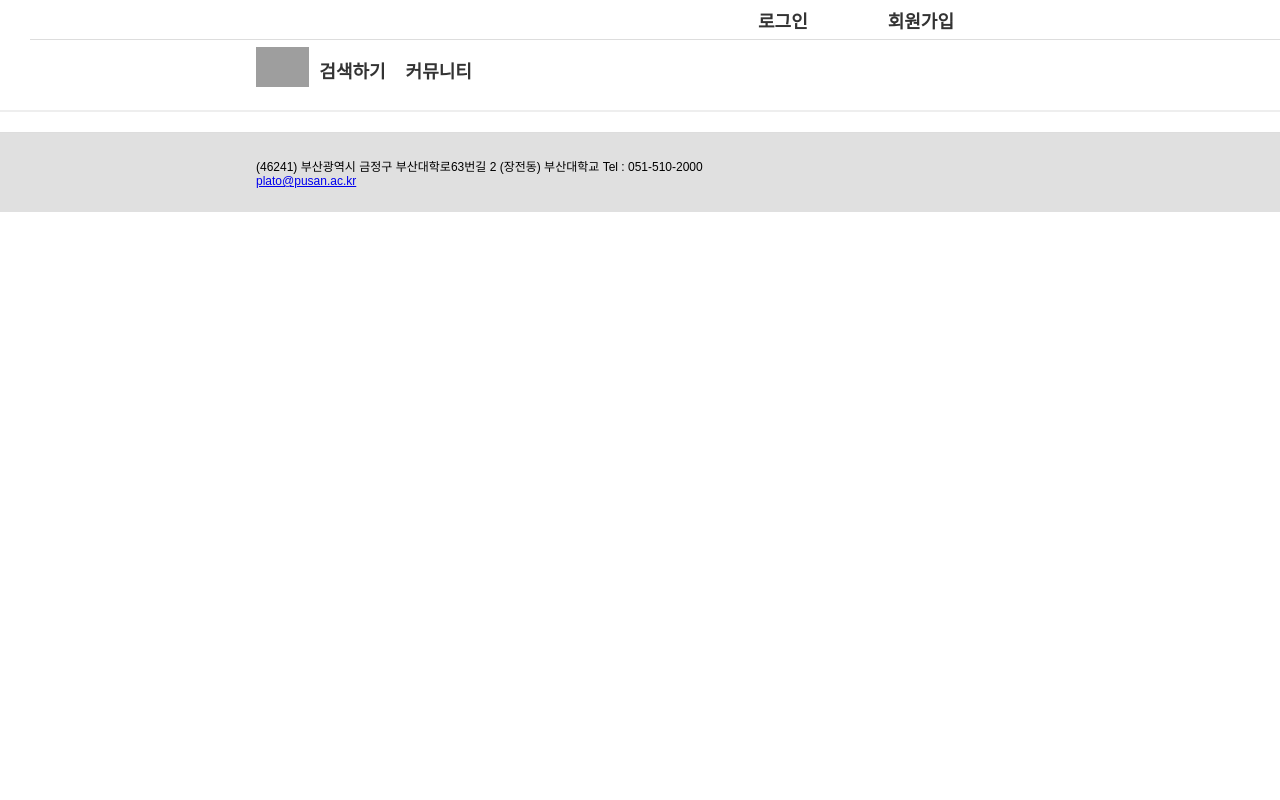
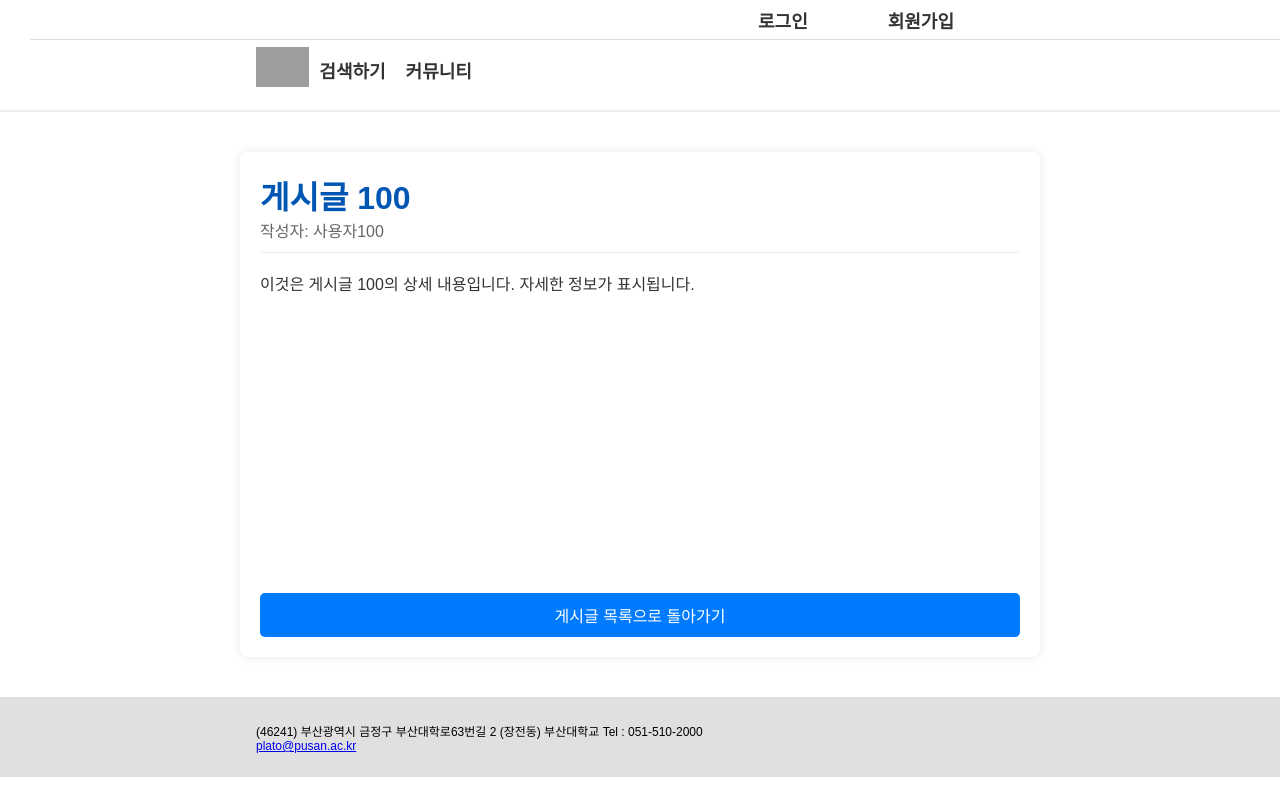
Before and after one commit to zooey-song/namgymE, a React (Create React App) app: page /post/100 in a window 1280 px wide. Built offline with nearby package versions, Linux system fonts and the light colour scheme; grey boxes are pictures that could not be loaded.

Commit message:
community detail init

```diff
--- a/src/App.js
+++ b/src/App.js
@@ -7,6 +7,9 @@ import LoginForm from "./login/login";
 import Register from "./new_person/Register";
 import Detail from "./gym/FacilityDetail";
 import Board from "./community/Board";
+import DetailBoard from "./community/DetailBoard"
+import FacilityInfo from "./gym/FacilityInfo";
+
 
 const App = () => {
   return (
@@ -21,6 +24,8 @@ const App = () => {
           <Route path="/Register" element={<Register />} />
           <Route path="/Detail" element={<Detail />} />
           <Route path="/Board" element={<Board />} />
+          <Route path="/post/:id" element={<DetailBoard />} />
+          <Route path="/FacilityInfo/:id" element={<FacilityInfo />} />
           {/* 다른 경로는 필요에 따라 추가 */}
         </Routes>
       </div>
--- /dev/null
+++ b/src/community/DetailBoard.css
@@ -0,0 +1,48 @@
+/* src/DetailBoard.css */
+.detail-container {
+    width: 90%;
+    max-width: 800px;
+    margin: 40px auto;
+    padding: 20px;
+    background: #fff;
+    box-shadow: 0 0 10px rgba(0, 0, 0, 0.1);
+    border-radius: 8px;
+  }
+
+  .detail-header {
+    border-bottom: 1px solid #eee;
+    padding-bottom: 10px;
+    margin-bottom: 20px;
+  }
+
+  .detail-header h1 {
+    margin-top: 0;
+    color: #0056b3;
+  }
+
+  .detail-header h4 {
+    color: #666;
+    font-weight: normal;
+  }
+
+  .detail-content {
+    color: #333;
+    line-height: 1.5;
+    margin-bottom: 20px;
+    min-height: 300px; /* 최소 높이 설정 */
+  }
+
+  .back-link {
+    display: block;
+    text-align: center;
+    margin-top: 20px;
+    padding: 10px;
+    background-color: #007bff;
+    color: white;
+    border-radius: 5px;
+    text-decoration: none;
+  }
+
+  .back-link:hover {
+    background-color: #0056b3;
+  }
--- a/src/community/DetailBoard.js
+++ b/src/community/DetailBoard.js
@@ -1,13 +1,25 @@
 // src/DetailBoard.js
 import React from 'react';
-import { useParams } from 'react-router-dom';
+import { useParams, Link } from 'react-router-dom';
+import './DetailBoard.css';  // 상세 페이지 전용 CSS
 
 const DetailBoard = () => {
   const { id } = useParams();
+  const post = {
+    id,
+    title: `게시글 ${id}`,
+    content: `이것은 게시글 ${id}의 상세 내용입니다. 자세한 정보가 표시됩니다.`,
+    nickname: `사용자${id}`
+  };
+
   return (
-    <div>
-      <h1>게시글 상세 정보</h1>
-      <p>게시글 ID: {id}</p>
+    <div className="detail-container">
+      <div className="detail-header">
+        <h1>{post.title}</h1>
+        <h4>작성자: {post.nickname}</h4>
+      </div>
+      <p className="detail-content">{post.content}</p>
+      <Link to="/Board" className="back-link">게시글 목록으로 돌아가기</Link>
     </div>
   );
 };
```
